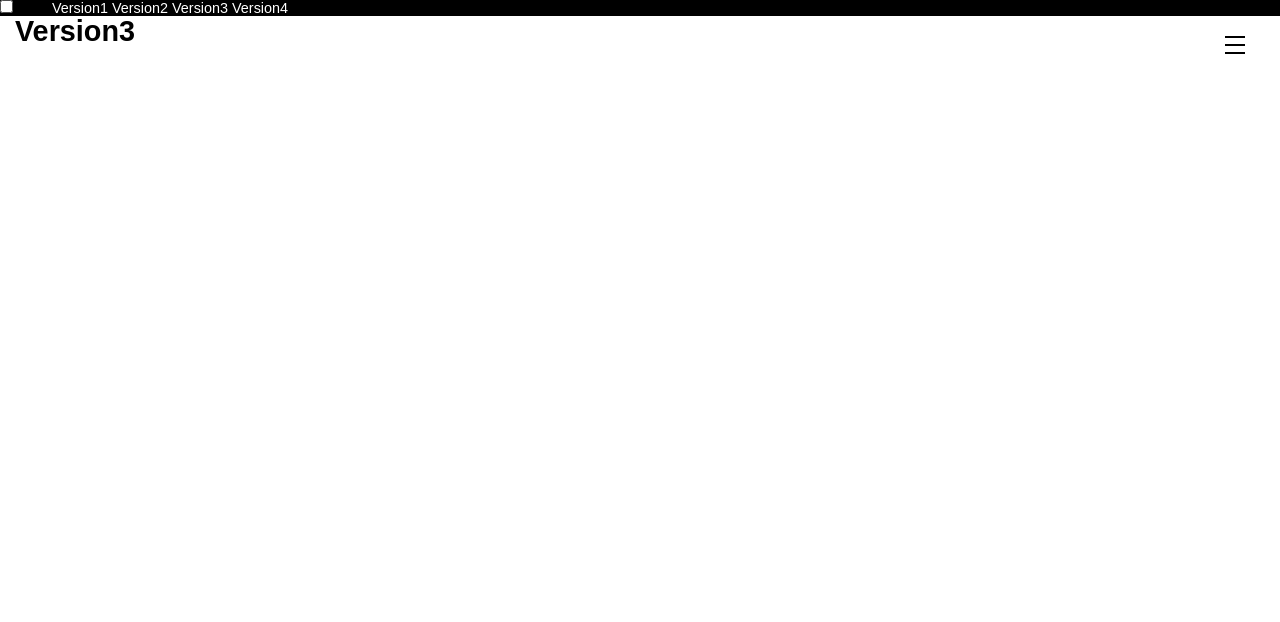
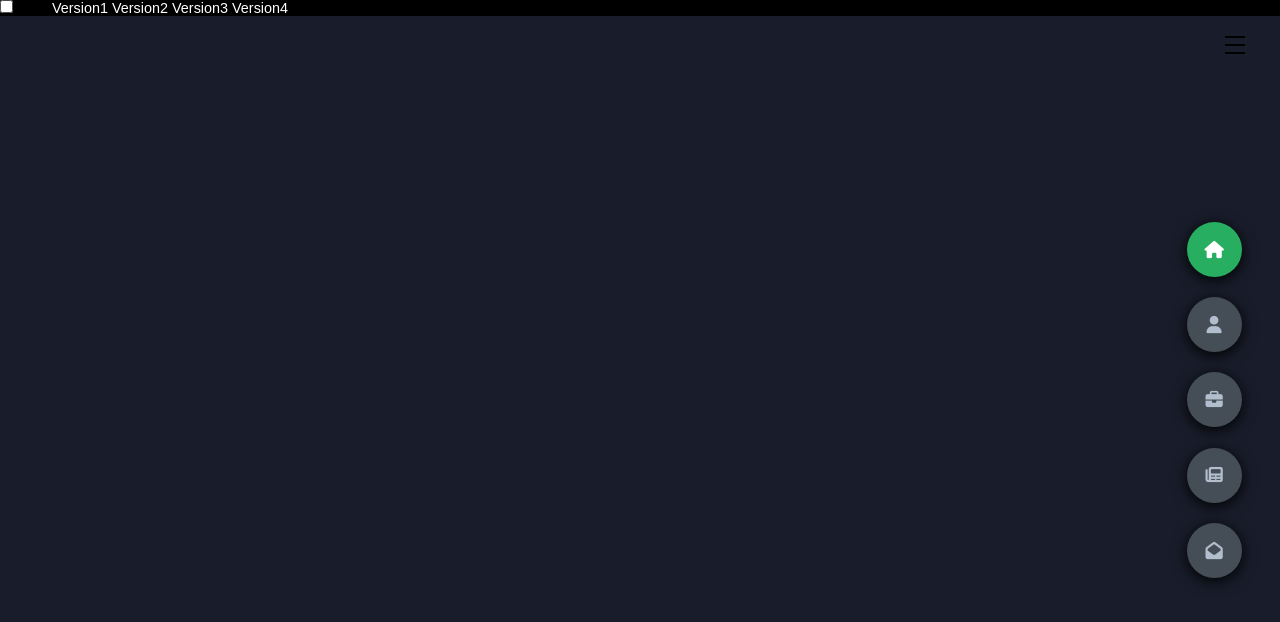
Before and after one commit to Kalugy/kalugy-projects, a React (Create React App) app: page /kalugy-projects/v3 in a window 1280 px wide. Shown: the top 622 px of the page. Built offline with nearby package versions, Linux system fonts and the light colour scheme.

Commit message:
router between links

```diff
--- a/public/index.html
+++ b/public/index.html
@@ -16,6 +16,7 @@
       user's mobile device or desktop. See https://developers.google.com/web/fundamentals/web-app-manifest/
     -->
     <link rel="manifest" href="%PUBLIC_URL%/manifest.json" />
+    <link rel="stylesheet" href="https://cdnjs.cloudflare.com/ajax/libs/font-awesome/6.1.1/css/all.min.css" integrity="sha512-KfkfwYDsLkIlwQp6LFnl8zNdLGxu9YAA1QvwINks4PhcElQSvqcyVLLD9aMhXd13uQjoXtEKNosOWaZqXgel0g==" crossorigin="anonymous" referrerpolicy="no-referrer" />
     <!--
       Notice the use of %PUBLIC_URL% in the tags above.
       It will be replaced with the URL of the `public` folder during the build.
--- a/src/App.css
+++ b/src/App.css
@@ -5,6 +5,7 @@
   box-sizing: border-box;
   text-decoration: none;
   outline: none; border:none;
+  list-style: none;
 }
 
 h1{
--- a/src/MenuBar/MenuBar.js
+++ b/src/MenuBar/MenuBar.js
@@ -8,9 +8,9 @@ import {
   } from "react-router-dom";
 
 
-
 function MenuBar(){
     return(
+
         <div>
             <input type="checkbox" className="menu-button" id="active"></input>
             <label htmlFor="active" className="menu-btn"><span></span></label>
--- /dev/null
+++ b/src/Option3/Option3.css
@@ -0,0 +1,148 @@
+:root {
+  --color-primary: #191d2b;
+  --color-secondary: #27AE60;
+  --color-white: #FFFFFF;
+  --color-black: #000;
+  --color-grey0: #f8f8f8;
+  --color-grey-1: #dbe1e8;
+  --color-grey-2: #b2becd;
+  --color-grey-3: #6c7983;
+  --color-grey-4: #454e56;
+  --color-grey-5: #2a2e35;
+  --color-grey-6: #12181b;
+  --br-sm-2: 14px;
+  --box-shadow-1: 0 3px 15px rgba(0,0,0.2);
+}
+
+.main-div {
+  background-color: var(--color-primary);
+  color: var(--color-white);
+  font-size: 1.1rem;
+  font-family: 'Poppins',sans-serif;
+  width: 100vw;
+  height: 100vh;
+}
+
+.option3-links {
+  display: inline-block;
+  text-decoration: none;
+  color: inherit;
+  font-family: inherit;
+}
+
+.option3-header {
+  height: 100vh;
+  color: var(--color-white);
+  overflow: hidden;
+}
+
+.option3-section {
+  min-height: 100vh;
+  width: 100%;
+  position: absolute;
+  top: 0;
+  left: 0;
+  padding: 3rem 18rem;
+}
+
+.section {
+  -webkit-transform: translateY(-100%) scale(0);
+          transform: translateY(-100%) scale(0);
+  -webkit-transition: all .4s ease-in-out;
+  transition: all .4s ease-in-out;
+  background-color: var(--color-primary);
+}
+
+.sec1 {
+  display: none;
+  -webkit-transform: translateY(0) scale(1);
+          transform: translateY(0) scale(1);
+  background-color: blue;
+}
+
+.sec2 {
+  display: none;
+  -webkit-transform: translateY(0) scale(1);
+          transform: translateY(0) scale(1);
+  background-color: red;
+}
+
+.sec3 {
+  display: none;
+  -webkit-transform: translateY(0) scale(1);
+          transform: translateY(0) scale(1);
+  background-color: yellow;
+}
+
+.sec4 {
+  display: none;
+  -webkit-transform: translateY(0) scale(1);
+          transform: translateY(0) scale(1);
+  background-color: aqua;
+}
+
+.sec5 {
+  display: none;
+  -webkit-transform: translateY(0) scale(1);
+          transform: translateY(0) scale(1);
+}
+
+.controlls {
+  position: fixed;
+  z-index: 10;
+  top: 50%;
+  right: 3%;
+  display: -webkit-box;
+  display: -ms-flexbox;
+  display: flex;
+  -webkit-box-orient: vertical;
+  -webkit-box-direction: normal;
+      -ms-flex-direction: column;
+          flex-direction: column;
+  -webkit-box-align: center;
+      -ms-flex-align: center;
+          align-items: center;
+  -webkit-box-pack: center;
+      -ms-flex-pack: center;
+          justify-content: center;
+  -webkit-transform: translateY(-50%);
+          transform: translateY(-50%);
+}
+
+.controlls .active-btn {
+  background-color: var(--color-secondary) !important;
+  -webkit-transition: all .4s ease-in-out;
+  transition: all .4s ease-in-out;
+}
+
+.controlls .active-btn i {
+  color: var(--color-white) !important;
+}
+
+.controlls .control {
+  padding: 1rem;
+  cursor: pointer;
+  background-color: var(--color-grey-4);
+  width: 55px;
+  height: 55px;
+  border-radius: 50%;
+  display: -webkit-box;
+  display: -ms-flexbox;
+  display: flex;
+  -webkit-box-pack: center;
+      -ms-flex-pack: center;
+          justify-content: center;
+  -webkit-box-align: center;
+      -ms-flex-align: center;
+          align-items: center;
+  margin: .7rem 0;
+  -webkit-box-shadow: var(--box-shadow-1);
+          box-shadow: var(--box-shadow-1);
+}
+
+.controlls .control i {
+  font-size: 1.2rem;
+  color: var(--color-grey-2);
+  pointer-events: none;
+}
+/*# sourceMappingURL=Option3.css.map */
--- /dev/null
+++ b/src/Option3/Option3.js
@@ -0,0 +1,63 @@
+import "./Option3.css"
+
+function Option3(){
+    return (
+        <div className="main-div main-content">
+            <header className="option3-header section sec1 header active" id="home">
+            </header>
+            <main>
+                <section className="option3-section section sec2 about" id="about"></section>
+                <section className="option3-section section sec3 portfolio" id="portfolio"></section>
+                <section className="option3-section section sec4 blogs" id="blogs"></section>
+                <section className="option3-section section sec5 contact" id="contact"></section>
+            </main>
+            <div className="controlls">
+                <div onClick={PageTransitions} className="control control-1 active-btn" data-id="home">
+                    <i className="fas fa-home"></i>
+                </div>
+                <div onClick={PageTransitions} className="control control-2 " data-id="about">
+                    <i className="fas fa-user"></i>
+                </div>
+                <div onClick={PageTransitions} className="control control-3 " data-id="portfolio">
+                    <i className="fas fa-briefcase"></i>
+                </div>
+                <div onClick={PageTransitions} className="control control-4 " data-id="blogs">
+                    <i className="fas fa-newspaper"></i>
+                </div>
+                <div onClick={PageTransitions} className="control control-5 " data-id="contact">
+                    <i className="fas fa-envelope-open"></i>
+                </div>
+            </div>
+        </div>
+    );
+}
+
+const sections= document.querySelectorAll('.section');
+const sectBtns= document.querySelectorAll('.controlls');
+
+function PageTransitions(){
+    let sectBtn= document.querySelectorAll('.control');
+
+    //console.log("run",sectBtn.length)
+
+    //Button click active class
+    for(let i=0;i<sectBtn.length;i++){
+        sectBtn[i].addEventListener('click',function(){
+            let currentBtn = document.querySelectorAll('.active-btn')
+            currentBtn[0].className = currentBtn[0].className.replace('active-btn','');
+            this.className += 'active-btn'
+        })
+    }
+
+    let allSections= document.querySelectorAll('.main-content');
+    console.log("wtf",allSections)
+    //allSections.forEach((section))
+
+    allSections.addEventListener('click', (e) => {
+        console.log(e.target)
+    })
+
+}
+
+
+export default Option3;
--- /dev/null
+++ b/src/Option3/Option3.scss
@@ -0,0 +1,114 @@
+
+:root{
+    --color-primary: #191d2b;
+    --color-secondary: #27AE60;
+    --color-white: #FFFFFF;
+    --color-black: #000;
+    --color-grey0: #f8f8f8;
+    --color-grey-1: #dbe1e8;
+    --color-grey-2: #b2becd;
+    --color-grey-3: #6c7983;
+    --color-grey-4: #454e56;
+    --color-grey-5: #2a2e35;
+    --color-grey-6: #12181b;
+    --br-sm-2: 14px;
+    --box-shadow-1: 0 3px 15px rgba(0,0,0.2);
+}
+
+.main-div{
+    background-color: var(--color-primary);
+    color: var(--color-white);
+    font-size: 1.1rem;
+    font-family: 'Poppins',sans-serif;
+    width: 100vw;
+    height: 100vh;
+}
+
+.option3-links{
+    display: inline-block;
+    text-decoration: none;
+    color: inherit;
+    font-family: inherit;
+}
+
+.option3-header{
+    height: 100vh;
+    color: var(--color-white);
+    overflow: hidden;
+}
+
+.option3-section{
+    min-height: 100vh;
+    width: 100%;
+    position: absolute;
+    top: 0;
+    left: 0;
+    padding: 3rem 18rem;
+}
+.section{
+    transform: translateY(-100%) scale(0);
+    transition: all .4s ease-in-out;
+    background-color: var(--color-primary);
+}
+.sec1{
+    display: none;
+    transform: translateY(0) scale(1);
+    background-color: blue;
+}
+.sec2{
+    display: none;
+    transform: translateY(0) scale(1);
+    background-color: red;
+}
+.sec3{
+    display: none;
+    transform: translateY(0) scale(1);
+    background-color: yellow;
+}
+.sec4{
+    display: none;
+    transform: translateY(0) scale(1);
+    background-color: aqua;
+}
+.sec5{
+    display: none;
+    transform: translateY(0) scale(1);
+}
+
+//Controls
+.controlls{
+    position: fixed;
+    z-index: 10;
+    top: 50%;
+    right: 3%;
+    display: flex;
+    flex-direction: column;
+    align-items: center;
+    justify-content: center;
+    transform: translateY(-50%);
+    .active-btn{
+        background-color: var(--color-secondary) !important;
+        transition: all .4s ease-in-out;
+        i{
+            color: var(--color-white) !important;
+        }
+    }
+    .control{
+        padding: 1rem;
+        cursor: pointer;
+        background-color: var(--color-grey-4);
+        width: 55px;
+        height: 55px;
+        border-radius: 50%;
+        display: flex;
+        justify-content: center;
+        align-items: center;
+        margin: .7rem 0;
+        box-shadow: var(--box-shadow-1);
+        i{
+            font-size: 1.2rem;
+            color: var(--color-grey-2);
+            pointer-events: none;
+        }
+    }
+}
--- a/src/Router/RouterNav.js
+++ b/src/Router/RouterNav.js
@@ -8,6 +8,8 @@ import {
 } from "react-router-dom";
 
 import Option2 from '../Option2/Main'
+import Option3 from '../Option3/Option3'
+
 import Main from '../Option1/Main'
 import './RouterNav.css'
 
@@ -35,7 +37,7 @@ function RouterNav() {
       <Routes>
         <Route path="kalugy-projects/" element={<Main/>} />
         <Route path="kalugy-projects/v2" element={<Option2 />} />
-        <Route path="kalugy-projects/v3" element={<h1 style={paddingTest}>version3</h1>} />
+        <Route path="kalugy-projects/v3" element={<Option3/>} />
         <Route path="kalugy-projects/v4" element={<h1 style={paddingTest}>version4</h1>} />
       </Routes>
     </BrowserRouter>
```
Also changed, not shown: src/Option3/Option3Main.js (added, +16 -0 lines), 1 other file (tests, documents, lock files or other folders).
